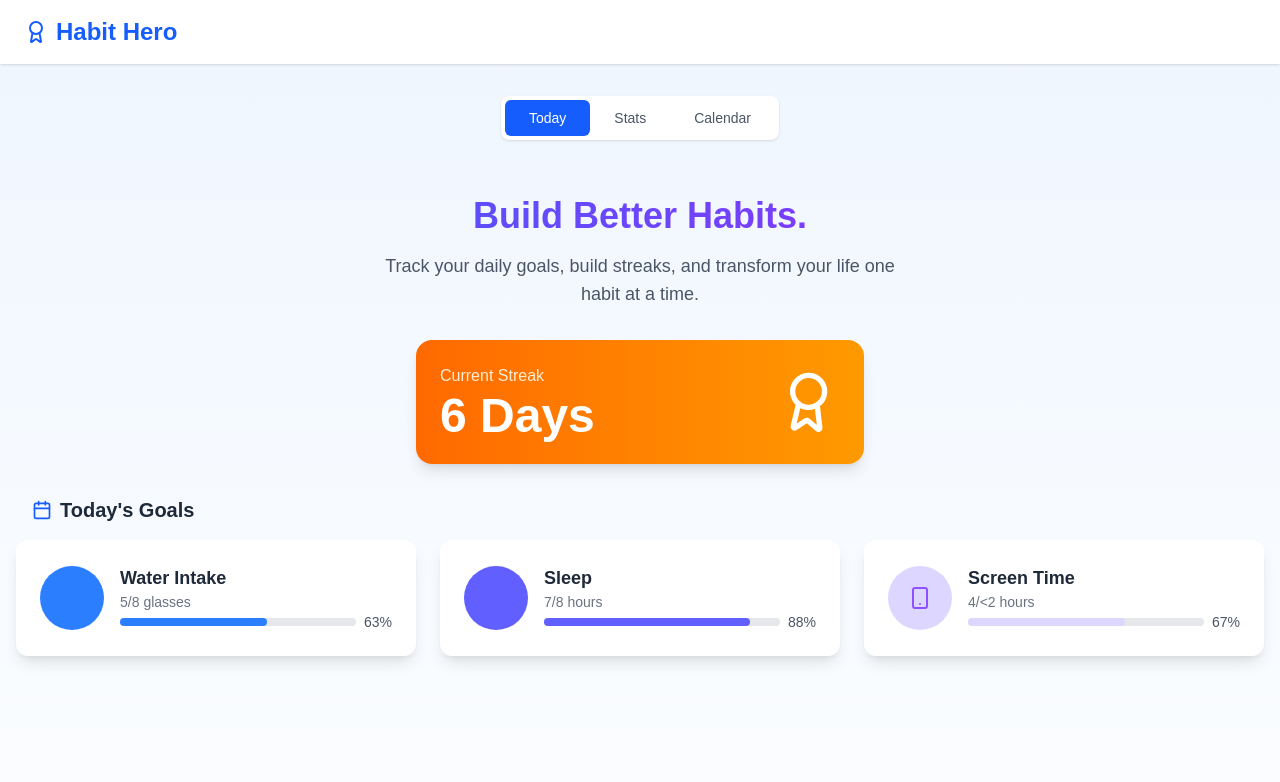
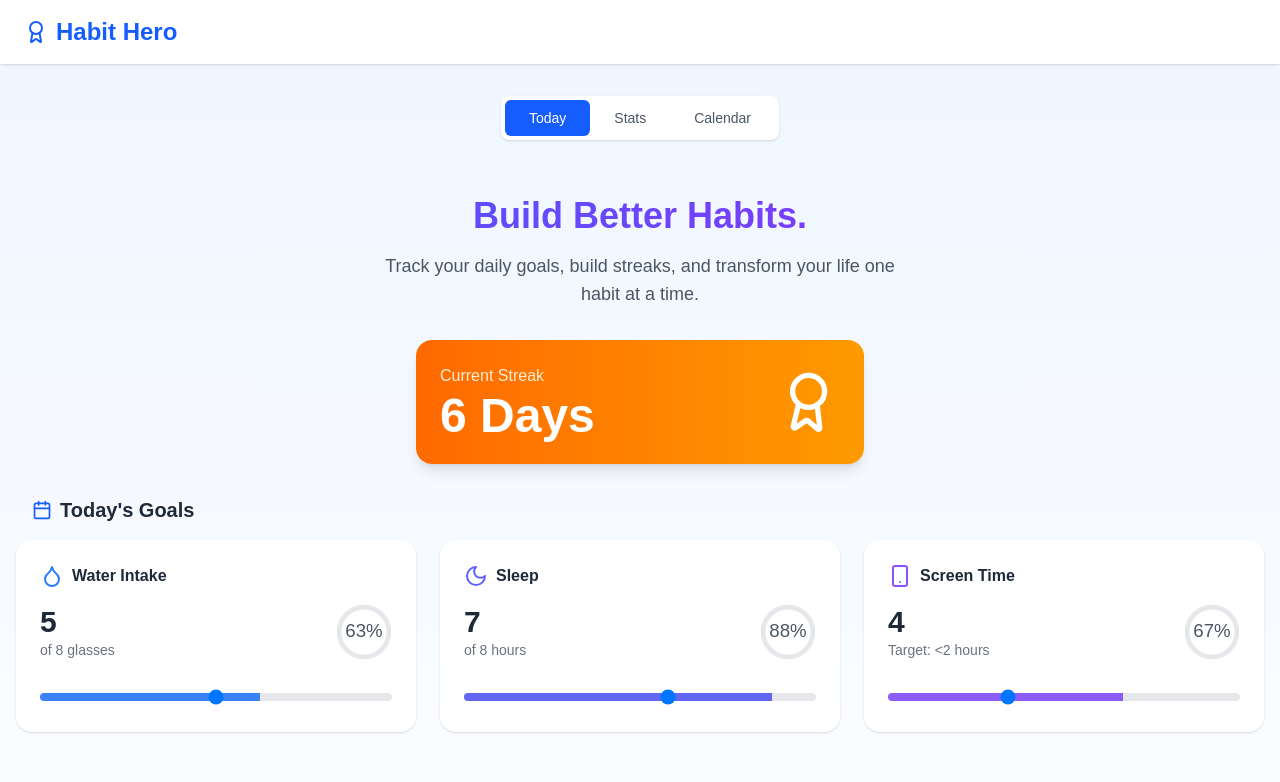
Before and after one commit to iramsk02/Habit-Tracker, a Next.js app: page / in a window 1280 px wide. Shown: the top 782 px of the page. Built offline with nearby package versions, Linux system fonts and the light colour scheme.

Commit message:
12 commit

```diff
--- a/pages/index.tsx
+++ b/pages/index.tsx
@@ -297,143 +297,6 @@ export default function HabitTracker() {
 }
 // import { motion } from 'framer-motion';
 // import { Check } from 'react-feather'; // Make sure you have the Check icon from react-feather, or replace with your own
-// interface HabitCardProps {
-//   icon: React.ReactNode;
-//   title: string;
-//   current: number;
-//   target: number | string;
-//   unit: string;
-//   percentage: number;
-//   value: number;
-//   setValue: (newValue: number) => void;
-//   min: number;
-//   max: number;
-//   color: string;
-//   inversed?: boolean; // Optional prop with a default value of false
-// }
-// export const  HabitCard:React.FC<HabitCardProps> = ({
-//   icon,
-//   title,
-//   current,
-//   target,
-//   unit,
-//   percentage,
-//   value,
-//   setValue,
-//   min,
-//   max,
-//   color,
-//   inversed = false
-// }) => {
-//   type ColorClass = {
-//     bg: string;
-//     text: string;
-//     light: string;
-//   };
-//   const colorClasses = {
-//     blue: {
-//       bg: 'bg-blue-500',
-//       text: 'text-blue-500',
-//       light: 'bg-blue-100'
-//     },
-//     indigo: {
-//       bg: 'bg-indigo-500',
-//       text: 'text-indigo-500',
-//       light: 'bg-indigo-100'
-//     },
-//     violet: {
-//       bg: 'bg-violet-500',
-//       text: 'text-violet-500',
-//       light: 'bg-violet-100'
-//     }
-//   };
-
-//   const getColorClass = type => colorClasses[color]?.[type] || colorClasses.blue[type];
-
-//   return (
-//     <motion.div
-//       className="bg-white rounded-2xl shadow-sm overflow-hidden"
-//       whileHover={{ y: -5, transition: { duration: 0.2 } }}
-//       initial={{ opacity: 0, y: 20 }}
-//       animate={{ opacity: 1, y: 0 }}
-//       transition={{ duration: 0.3 }}
-//     >
-//       <div className="p-6">
-//         <div className="flex justify-between items-center mb-4">
-//           <div className="flex items-center gap-2">
-//             {icon}
-//             <h4 className="font-semibold">{title}</h4>
-//           </div>
-//           {percentage >= 100 && (
-//             <div className={`rounded-full p-1 ${getColorClass('light')}`}>
-//               <Check size={16} className={getColorClass('text')} />
-//             </div>
-//           )}
-//         </div>
-
-//         <div className="flex items-center justify-between">
-//           <div>
-//             <p className="text-3xl font-bold">{current}</p>
-//             <p className="text-sm text-gray-500">
-//               {inversed ? `Target: ${target} ${unit}` : `of ${target} ${unit}`}
-//             </p>
-//           </div>
-
-//           <div className="relative w-14 h-14">
-//             <svg className="w-full h-full" viewBox="0 0 36 36">
-//               <circle
-//                 cx="18"
-//                 cy="18"
-//                 r="16"
-//                 fill="none"
-//                 className="stroke-gray-200"
-//                 strokeWidth="3"
-//               />
-//               <circle
-//                 cx="18"
-//                 cy="18"
-//                 r="16"
-//                 fill="none"
-//                 className={getColorClass('bg')}
-//                 strokeWidth="3"
-//                 strokeDasharray="100"
-//                 strokeDashoffset={100 - Math.min(percentage, 100)}
-//                 strokeLinecap="round"
-//                 transform="rotate(-90 18 18)"
-//               />
-//               <text
-//                 x="18"
-//                 y="18"
-//                 dominantBaseline="middle"
-//                 textAnchor="middle"
-//                 className="text-xs font-medium fill-gray-600"
-//               >
-//                 {Math.round(percentage)}%
-//               </text>
-//             </svg>
-//           </div>
-//         </div>
-//       </div>
-
-//       <div className="px-6 pb-6">
-//         <input
-//           type="range"
-//           min={min}
-//           max={max}
-//           value={value}
-//           onChange={(e) => setValue(Number(e.target.value))}
-//           className={`w-full h-2 rounded-lg appearance-none cursor-pointer ${getColorClass('light')}`}
-//           style={{
-//             background: `linear-gradient(to right, ${color === 'blue' ? '#3b82f6' : color === 'indigo' ? '#6366f1' : '#8b5cf6'} 0%, ${color === 'blue' ? '#3b82f6' : color === 'indigo' ? '#6366f1' : '#8b5cf6'} ${percentage}%, #e5e7eb ${percentage}%, #e5e7eb 100%)`
-//           }}
-//         />
-//       </div>
-//     </motion.div>
-//   );
-// }
-
-import React from 'react';
-
 interface HabitCardProps {
   icon: React.ReactNode;
   title: string;
@@ -446,10 +309,9 @@ interface HabitCardProps {
   min: number;
   max: number;
   color: string;
-  inversed?: boolean;
+  inversed?: boolean; // Optional prop with a default value of false
 }
-
-export const HabitCard: React.FC<HabitCardProps> = ({
+export const  HabitCard:React.FC<HabitCardProps> = ({
   icon,
   title,
   current,
@@ -463,34 +325,113 @@ export const HabitCard: React.FC<HabitCardProps> = ({
   color,
   inversed = false
 }) => {
+  type ColorClass = {
+    bg: string;
+    text: string;
+    light: string;
+  };
   const colorClasses = {
-    blue: { bg: 'bg-blue-500', text: 'text-blue-500', light: 'bg-blue-200' },
-    indigo: { bg: 'bg-indigo-500', text: 'text-indigo-500', light: 'bg-indigo-200' },
-    violet: { bg: 'bg-violet-500', text: 'text-violet-500', light: 'bg-violet-200' },
+    blue: {
+      bg: 'bg-blue-500',
+      text: 'text-blue-500',
+      light: 'bg-blue-100'
+    },
+    indigo: {
+      bg: 'bg-indigo-500',
+      text: 'text-indigo-500',
+      light: 'bg-indigo-100'
+    },
+    violet: {
+      bg: 'bg-violet-500',
+      text: 'text-violet-500',
+      light: 'bg-violet-100'
+    }
   };
 
-  const progressColor = inversed ? colorClasses[color]?.light : colorClasses[color]?.bg;
+  // const getColorClass = (type:string) => colorClasses[color]?.[type] || colorClasses.blue[type];
+  const getColorClass = (
+    color: keyof typeof colorClasses,
+    type: keyof (typeof colorClasses)['blue']
+  ) => colorClasses[color]?.[type] || colorClasses.blue[type];
 
   return (
-    <div className="bg-white rounded-xl shadow-lg p-6">
-      <div className="flex items-center space-x-4">
-        <div className={`flex items-center justify-center w-16 h-16 rounded-full ${progressColor}`}>
-          {icon}
+    <motion.div
+      className="bg-white rounded-2xl shadow-sm overflow-hidden"
+      whileHover={{ y: -5, transition: { duration: 0.2 } }}
+      initial={{ opacity: 0, y: 20 }}
+      animate={{ opacity: 1, y: 0 }}
+      transition={{ duration: 0.3 }}
+    >
+      <div className="p-6">
+        <div className="flex justify-between items-center mb-4">
+          <div className="flex items-center gap-2">
+            {icon}
+            <h4 className="font-semibold">{title}</h4>
+          </div>
+          {percentage >= 100 && (
+            <div className={`rounded-full p-1 ${getColorClass('light')}`}>
+              <Check size={16} className={getColorClass('text')} />
+            </div>
+          )}
         </div>
-        <div className="flex flex-col flex-grow">
-          <h3 className="font-semibold text-lg">{title}</h3>
-          <p className="text-sm text-gray-500">{current}/{target} {unit}</p>
-          <div className="flex justify-between items-center">
-            <div className="w-full bg-gray-200 h-2 rounded-full">
-              <div
-                className={`h-2 rounded-full ${progressColor}`}
-                style={{ width: `${percentage}%` }}
-              ></div>
-            </div>
-            <span className="ml-2 text-sm font-medium text-gray-600">{Math.round(percentage)}%</span>
+
+        <div className="flex items-center justify-between">
+          <div>
+            <p className="text-3xl font-bold">{current}</p>
+            <p className="text-sm text-gray-500">
+              {inversed ? `Target: ${target} ${unit}` : `of ${target} ${unit}`}
+            </p>
+          </div>
+
+          <div className="relative w-14 h-14">
+            <svg className="w-full h-full" viewBox="0 0 36 36">
+              <circle
+                cx="18"
+                cy="18"
+                r="16"
+                fill="none"
+                className="stroke-gray-200"
+                strokeWidth="3"
+              />
+              <circle
+                cx="18"
+                cy="18"
+                r="16"
+                fill="none"
+                className={getColorClass('bg')}
+                strokeWidth="3"
+                strokeDasharray="100"
+                strokeDashoffset={100 - Math.min(percentage, 100)}
+                strokeLinecap="round"
+                transform="rotate(-90 18 18)"
+              />
+              <text
+                x="18"
+                y="18"
+                dominantBaseline="middle"
+                textAnchor="middle"
+                className="text-xs font-medium fill-gray-600"
+              >
+                {Math.round(percentage)}%
+              </text>
+            </svg>
           </div>
         </div>
       </div>
-    </div>
+
+      <div className="px-6 pb-6">
+        <input
+          type="range"
+          min={min}
+          max={max}
+          value={value}
+          onChange={(e) => setValue(Number(e.target.value))}
+          className={`w-full h-2 rounded-lg appearance-none cursor-pointer ${getColorClass('light')}`}
+          style={{
+            background: `linear-gradient(to right, ${color === 'blue' ? '#3b82f6' : color === 'indigo' ? '#6366f1' : '#8b5cf6'} 0%, ${color === 'blue' ? '#3b82f6' : color === 'indigo' ? '#6366f1' : '#8b5cf6'} ${percentage}%, #e5e7eb ${percentage}%, #e5e7eb 100%)`
+          }}
+        />
+      </div>
+    </motion.div>
   );
-};
+}
```
